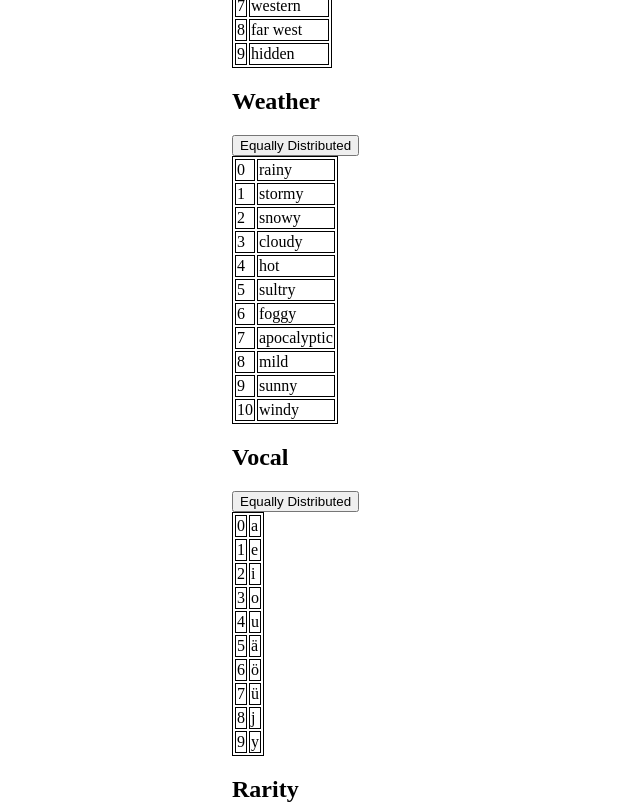
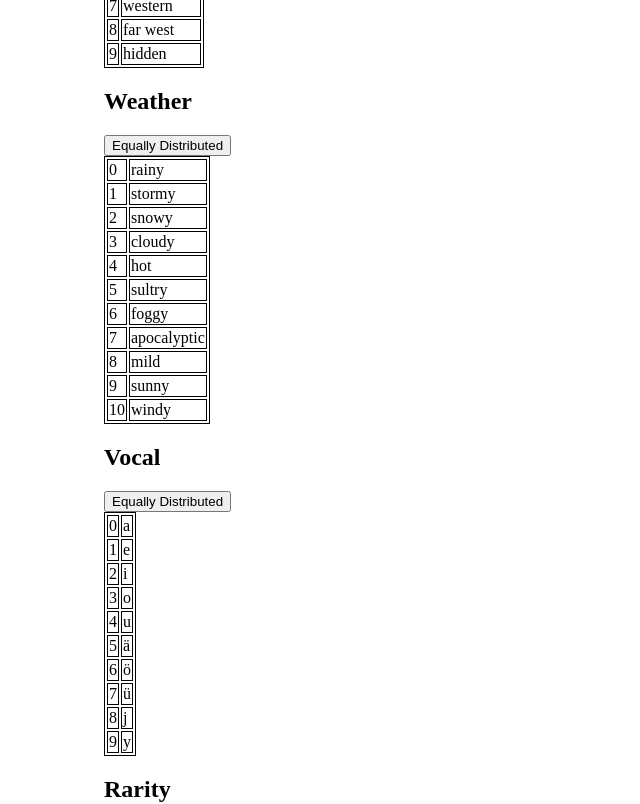
Before and after one commit to SaschaDoe/RandomTableApp, a SvelteKit app: page / in a window 1280 px wide. Shown: the part 10900-11704 px from the top of the page, without its empty margins (0-640 px from the left). Built offline with nearby package versions, Linux system fonts and the light colour scheme.

Commit message:
Minor style changes

```diff
--- a/src/components/Content.svelte
+++ b/src/components/Content.svelte
@@ -15,7 +15,7 @@
 
 <style>
     .container{
-        width: 70%;
+        width: 90%;
         margin: 0 auto; /* Center the DIV horizontally */
     }
 </style>
--- a/src/routes/+page.svelte
+++ b/src/routes/+page.svelte
@@ -6,7 +6,6 @@
 
 
 <main>
-
     <Header/>
     <Content></Content>
     <Footer/>
--- a/src/tables/RandomTable.svelte
+++ b/src/tables/RandomTable.svelte
@@ -107,4 +107,10 @@
         box-sizing: border-box;
     }
 
+    @media screen and (min-width: 600px) {
+        .column{
+            width: 30%;
+        }
+    }
+
 </style>
--- a/src/tables/otherTables/elementTable.ts
+++ b/src/tables/otherTables/elementTable.ts
@@ -15,7 +15,6 @@ export class ElementTable extends Table{
         entries.push(new TableEntry("magic"))
         entries.push(new TableEntry("light"))
         entries.push(new TableEntry("shadow"))
-        entries.push(new TableEntry("forehead"))
         entries.push(new TableEntry("electricity"))
         entries.push(new TableEntry("sound"))
         entries.push(new TableEntry("paper"))
```
